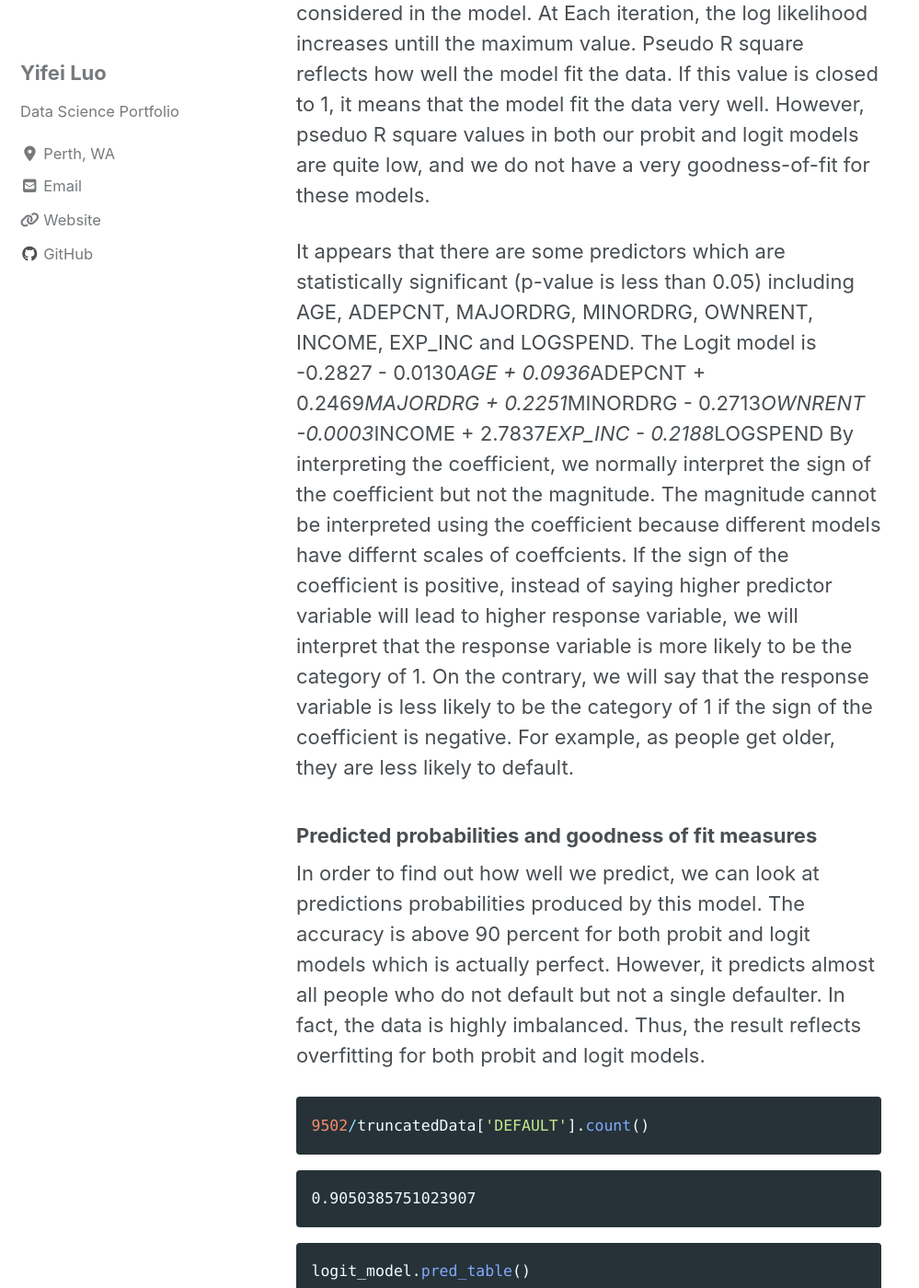
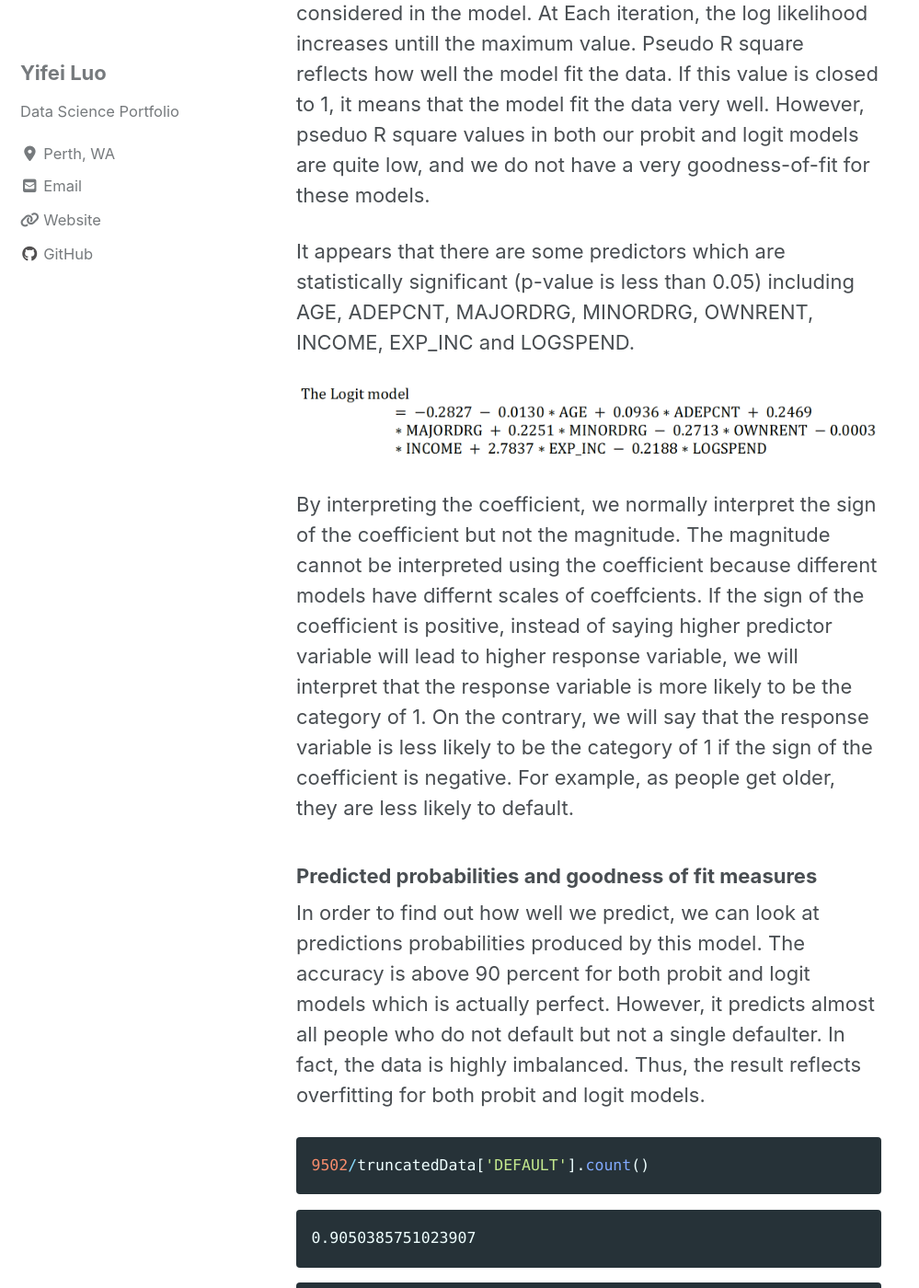
Before and after one commit to learn2gether/learn2gether.github.io, a Jekyll site: the page built from _posts/2018-02-01-Credit-Default-Analysis.md, in a window 1280 px wide and 1400 px high, scrolled down 16789 px. Shown: the whole window at 92% size, without its empty margins (0-999 px from the left). Built offline with Jekyll 4.4.1, drawn with Linux system fonts in a browser that asks for light colours; cached includes are drawn as plain includes; nearby versions of some CDN libraries; some of the changed text lies outside the part shown.

Commit message:
modify credit default

```diff
--- a/_posts/2018-02-01-Credit-Default-Analysis.md
+++ b/_posts/2018-02-01-Credit-Default-Analysis.md
@@ -858,7 +858,10 @@ logit_model.summary2()
 
 According to above table, we can interpret some outcome outputs. There is a list of log likelihoods at each iteration. The first iteration is the log likelihood of the empty model without any predictors. At the next iteration, the predictor is considered in the model. At Each iteration, the log likelihood increases untill the maximum value. Pseudo R square reflects how well the model fit the data. If this value is closed to 1, it means that the model fit the data very well. However, pseduo R square values in both our probit and logit models are quite low, and we do not have a very goodness-of-fit for these models.
 
-It appears that there are some predictors which are statistically significant (p-value is less than 0.05) including AGE, ADEPCNT, MAJORDRG, MINORDRG, OWNRENT, INCOME, EXP_INC and LOGSPEND. The Logit model is -0.2827 - 0.0130*AGE + 0.0936*ADEPCNT + 0.2469*MAJORDRG + 0.2251*MINORDRG - 0.2713*OWNRENT -0.0003*INCOME + 2.7837*EXP_INC - 0.2188*LOGSPEND
+It appears that there are some predictors which are statistically significant (p-value is less than 0.05) including AGE, ADEPCNT, MAJORDRG, MINORDRG, OWNRENT, INCOME, EXP_INC and LOGSPEND.
+
+![alt text](https://learn2gether.github.io/images/posts/creditDefault/logitModel.png "Logit Regression")
+
 By interpreting the coefficient, we normally interpret the sign of the coefficient but not the magnitude. The magnitude cannot be interpreted using the coefficient because different models have differnt scales of coeffcients. If the sign of the coefficient is positive, instead of saying higher predictor variable will lead to higher response variable, we will interpret that the response variable is more likely to be the category of 1. On the contrary, we will say that the response variable is less likely to be the category of 1 if the sign of the coefficient is negative. For example, as people get older, they are less likely to default.
 
 ###  Predicted probabilities and goodness of fit measures
```
Also changed, not shown: other parts of _posts/2018-02-01-Credit-Default-Analysis.md (+1 -1 lines), images/posts/creditDefault/logitModel.png (added).
